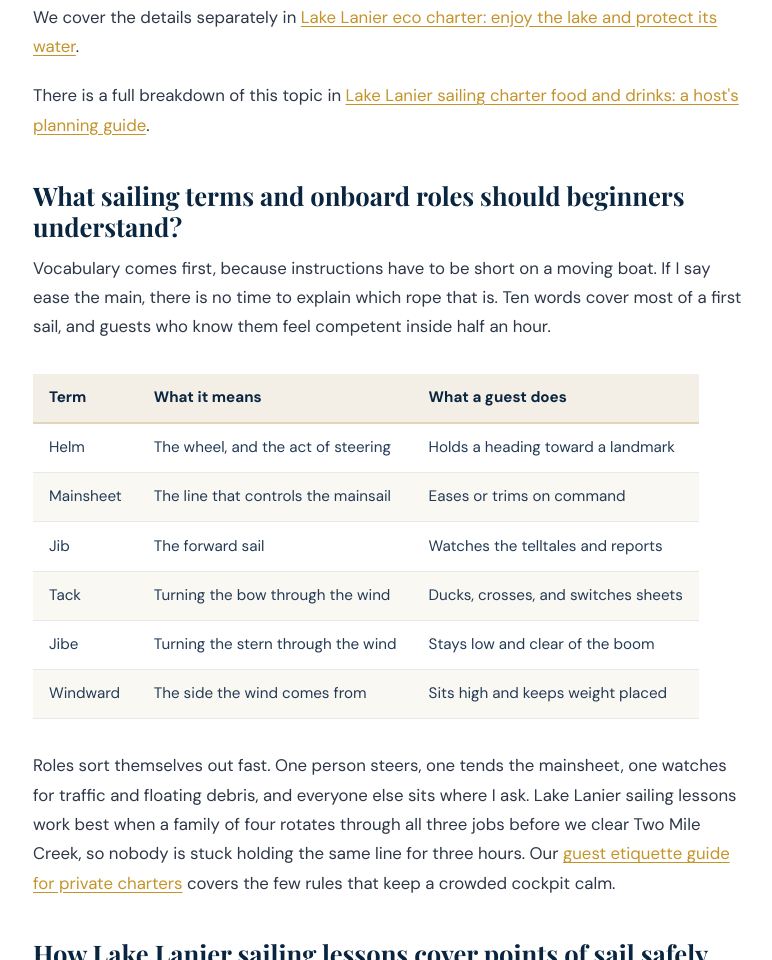
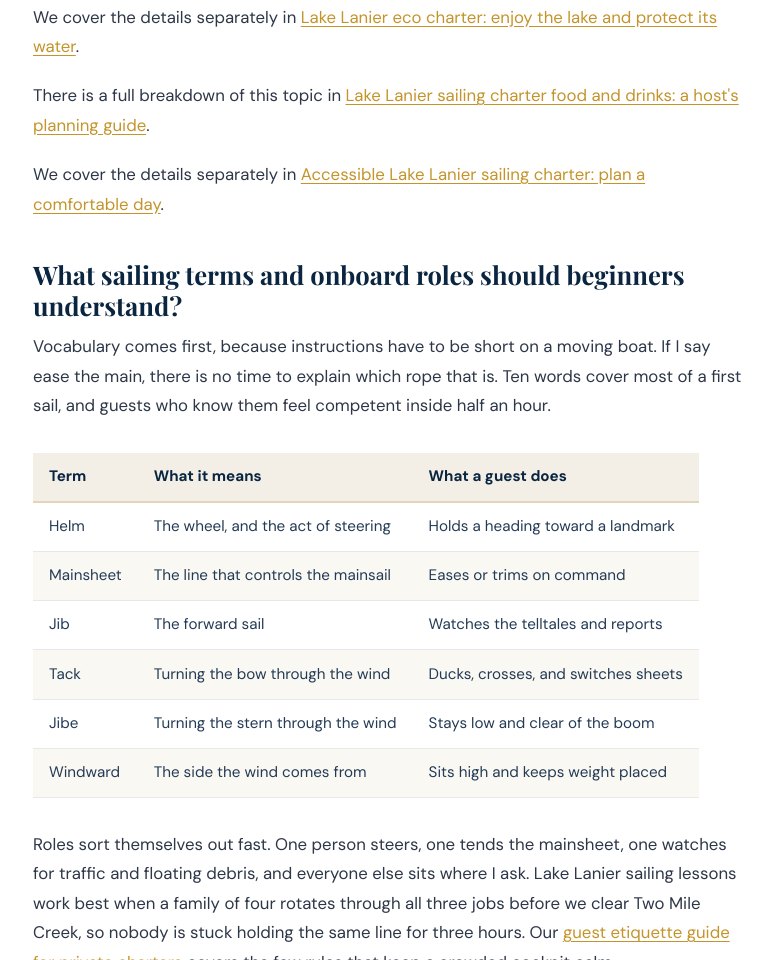
Before and after one commit to MonteKristoAI/lordnelsoncharters-website, a plain HTML site: page blog/lake-lanier-sailing-lessons.html in a window 1280 px wide. Shown: the part 1893-2853 px from the top of the page, without its empty margins (251-1023 px from the left). Drawn offline with nearby package versions, Linux system fonts and the light colour scheme.

```diff
--- a/blog/lake-lanier-sailing-lessons.html
+++ b/blog/lake-lanier-sailing-lessons.html
@@ -123,6 +123,7 @@ article.post table,.post table{width:100%;border-collapse:collapse;margin:2rem 0
 <p>We cover the details separately in <a href="/blog/lake-lanier-fishing-and-sailing">Lake Lanier fishing and sailing: rules for a mixed-group charter day</a>.</p>
 <p>We cover the details separately in <a href="/blog/lake-lanier-eco-charter">Lake Lanier eco charter: enjoy the lake and protect its water</a>.</p>
 <p>There is a full breakdown of this topic in <a href="/blog/lake-lanier-sailing-charter-food-and-drinks">Lake Lanier sailing charter food and drinks: a host's planning guide</a>.</p>
+<p>We cover the details separately in <a href="/blog/accessible-lake-lanier-sailing-charter">Accessible Lake Lanier sailing charter: plan a comfortable day</a>.</p>
 <h2>What sailing terms and onboard roles should beginners understand?</h2>
 <p>Vocabulary comes first, because instructions have to be short on a moving boat. If I say ease the main, there is no time to explain which rope that is. Ten words cover most of a first sail, and guests who know them feel competent inside half an hour.</p>
 <div class="table-wrap"><table><thead><tr><th>Term</th><th>What it means</th><th>What a guest does</th></tr></thead><tbody><tr><td>Helm</td><td>The wheel, and the act of steering</td><td>Holds a heading toward a landmark</td></tr><tr><td>Mainsheet</td><td>The line that controls the mainsail</td><td>Eases or trims on command</td></tr><tr><td>Jib</td><td>The forward sail</td><td>Watches the telltales and reports</td></tr><tr><td>Tack</td><td>Turning the bow through the wind</td><td>Ducks, crosses, and switches sheets</td></tr><tr><td>Jibe</td><td>Turning the stern through the wind</td><td>Stays low and clear of the boom</td></tr><tr><td>Windward</td><td>The side the wind comes from</td><td>Sits high and keeps weight placed</td></tr></tbody></table></div>
```
